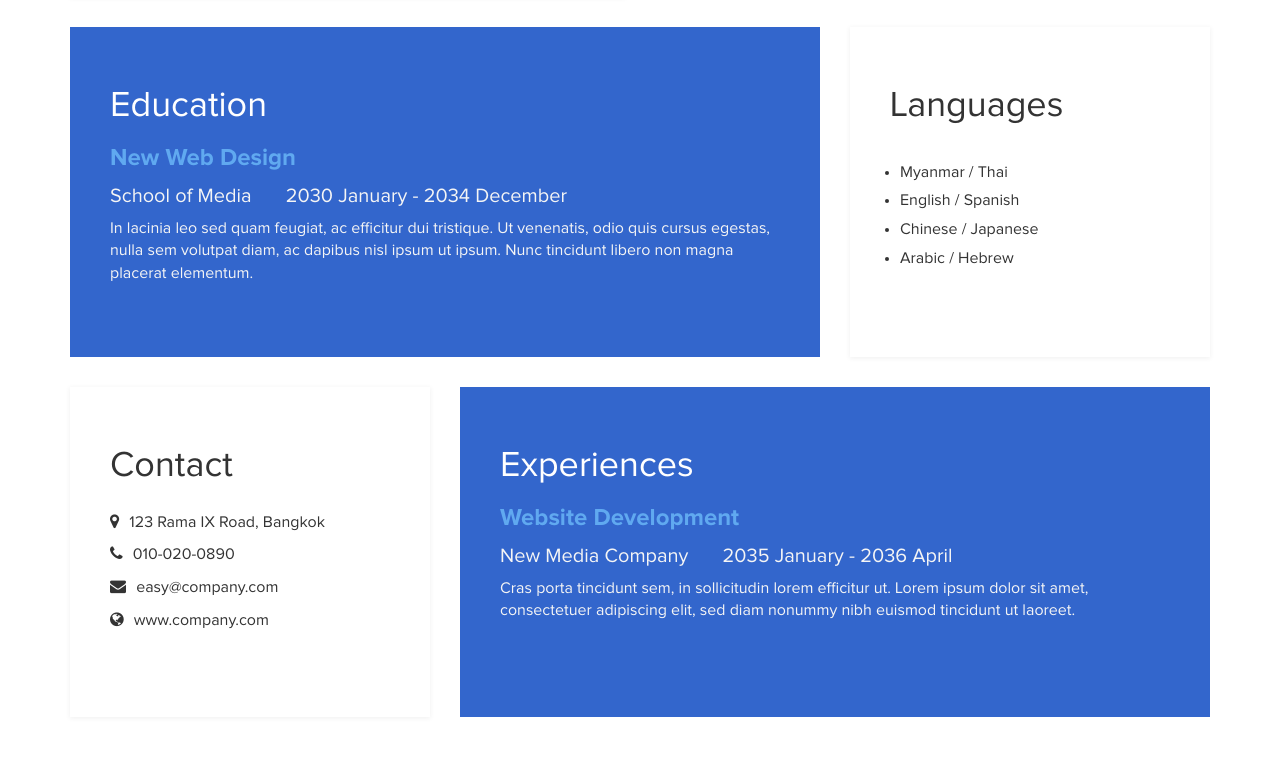
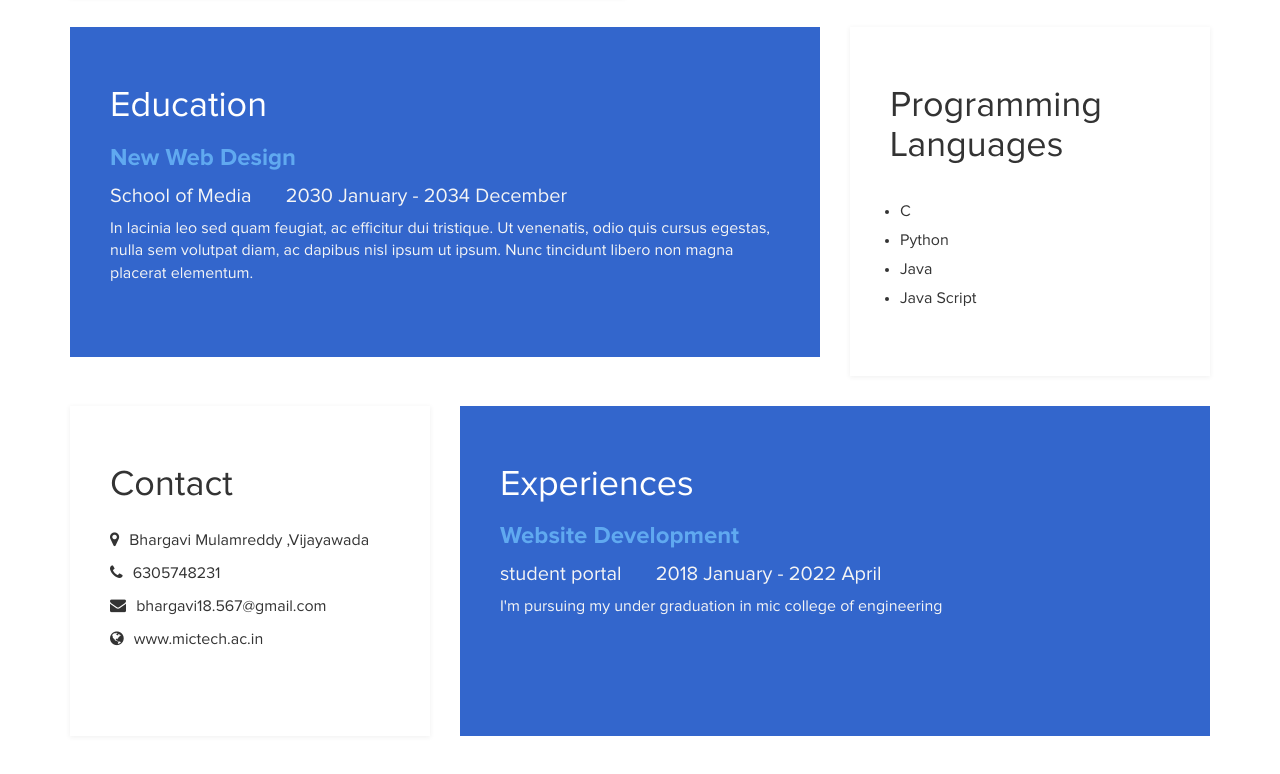
Before and after one commit to BhargaviMulamreddy18/Easy-Profile-Template, a plain HTML site: page index.html in a window 1280 px wide. Shown: the part 1052-1826 px from the top of the page. Drawn offline with Linux system fonts and the light colour scheme; files that its build step writes are made by us from their sources; files whose address does not match are found by name.

Commit message:
Update index.html

```diff
--- a/index.html
+++ b/index.html
@@ -32,8 +32,8 @@ http://www.templatemo.com/tm-467-easy-profile
 			<div class="col-md-12 col-sm-12">
 				<img src="images/tm-easy-profile.jpg" class="img-responsive img-circle tm-border" alt="templatemo easy profile">
 				<hr>
-				<h1 class="tm-title bold shadow">Hi, I am Julia</h1>
-				<h1 class="white bold shadow">Creative Director</h1>
+				<h1 class="tm-title bold shadow">Hi, I am Bhargavi Mulamreddy</h1>
+				<h1 class="white bold shadow">Software Developer</h1>
 			</div>
 		</div>
 	</div>
@@ -93,12 +93,12 @@ http://www.templatemo.com/tm-467-easy-profile
 		</div>
 		<div class="col-md-4 col-sm-12">
 			<div class="languages">
-				<h2>Languages</h2>
+				<h2>Programming Languages</h2>
 					<ul>
-						<li>Myanmar / Thai</li>
-						<li>English / Spanish</li>
-						<li>Chinese / Japanese</li>
-						<li>Arabic / Hebrew</li>
+						<li> C</li>
+						<li> Python</li>
+						<li> Java</li>
+						<li> Java Script</li>
 					</ul>
 			</div>
 		</div>
@@ -111,10 +111,10 @@ http://www.templatemo.com/tm-467-easy-profile
 		<div class="col-md-4 col-sm-12">
 			<div class="contact">
 				<h2>Contact</h2>
-					<p><i class="fa fa-map-marker"></i> 123 Rama IX Road, Bangkok</p>
-					<p><i class="fa fa-phone"></i> 010-020-0890</p>
-					<p><i class="fa fa-envelope"></i> easy@company.com</p>
-					<p><i class="fa fa-globe"></i> www.company.com</p>
+					<p><i class="fa fa-map-marker"></i> Bhargavi Mulamreddy ,Vijayawada</p>
+					<p><i class="fa fa-phone"></i> 6305748231</p>
+					<p><i class="fa fa-envelope"></i> bhargavi18.567@gmail.com</p>
+					<p><i class="fa fa-globe"></i> www.mictech.ac.in</p>
 			</div>
 		</div>
 		<div class="col-md-8 col-sm-12">
@@ -122,9 +122,9 @@ http://www.templatemo.com/tm-467-easy-profile
 				<h2 class="white">Experiences</h2>
 					<div class="experience-content">
 						<h4 class="experience-title accent">Website Development</h4>
-						<h5>New Media Company</h5><span></span>
-						<h5>2035 January - 2036 April</h5>
-						<p class="education-description">Cras porta tincidunt sem, in sollicitudin lorem efficitur ut. Lorem ipsum dolor sit amet, consectetuer adipiscing elit, sed diam nonummy nibh euismod tincidunt ut laoreet.</p>
+						<h5>student portal</h5><span></span>
+						<h5>2018 January - 2022 April</h5>
+						<p class="education-description">I'm pursuing my under graduation in mic college of engineering</p>
 					</div>
 			</div>
 		</div>
```
